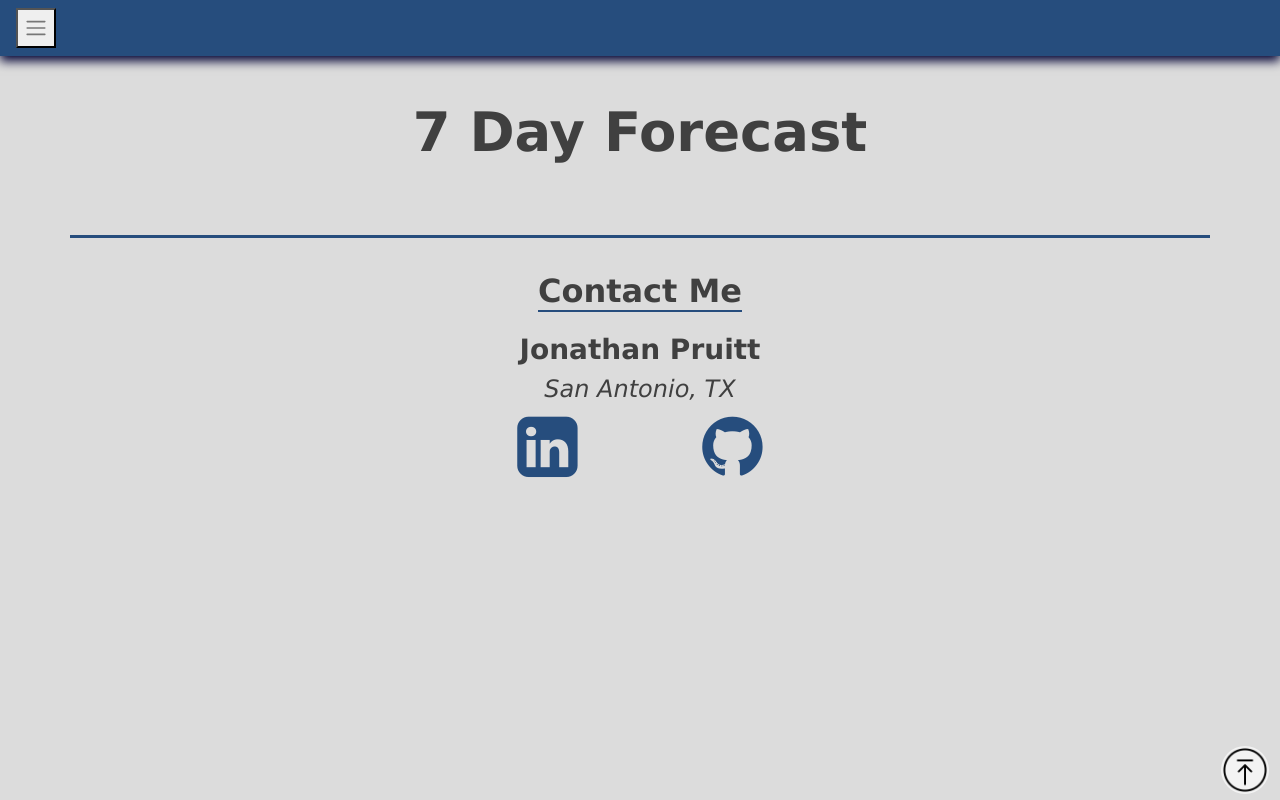
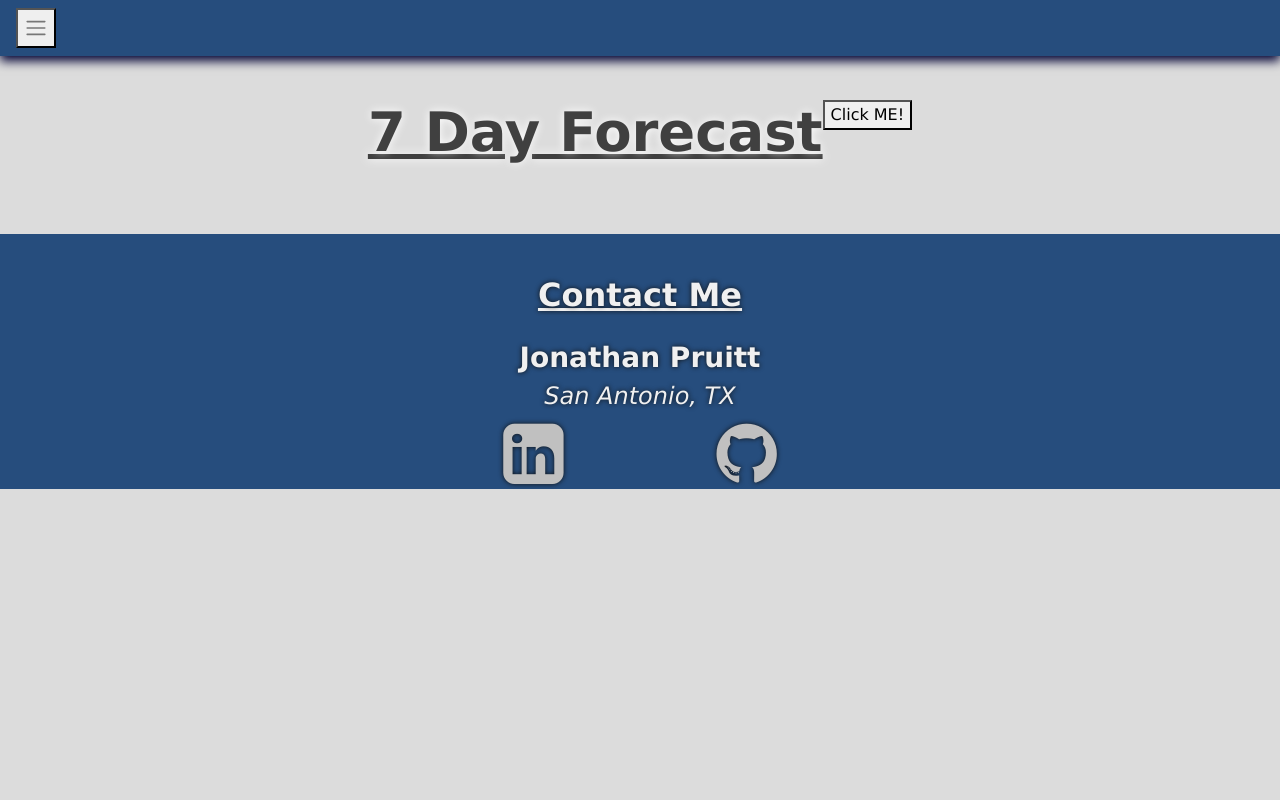
Before and after one commit to Jonathan-Pruitt/Forecast, a React (Create React App) app: page / in a window 1280 px wide. Built offline with nearby package versions, Linux system fonts and the light colour scheme; no server answers.

Commit message:
Created Framework for Geolocation

```diff
--- a/public/styles.css
+++ b/public/styles.css
@@ -3,11 +3,14 @@ html {
 }
 
 a {
-    color : #264d7d;
+    color : #c0c0c0;
+    transition : .3s;
 }
 
 a:hover {
     text-decoration: none;
+    color: #909090;
+    transition : .2s;
 }
 
 body {
@@ -16,12 +19,18 @@ body {
     font-family: Verdana, Geneva, Tahoma, sans-serif;
 }
 
-.bordered {
-    border: 1px solid red;
+.bg-img {
+    opacity: .6;
 }
 
-.bg-img {
-    opacity: .6;
+.crawl {
+    margin-bottom : 1%;
+    background-color: #264d7d;
+    position: absolute;
+    left: 0;
+    right: 0;
+    color: #f0f0f0;
+    text-shadow: 0 0 5px #101010;
 }
 
 .end-line {
@@ -49,10 +58,10 @@ body {
 .header {
     font-weight: bold;
     font-size: calc(3vw + 1rem);
+    text-shadow: 0 0 10px #ffffff;
 }
 
 #contact {
-    margin-top : 4%;
     margin-bottom : 2%;
     padding-top: 3%;
     border-top : 3px solid #264d7d;
@@ -75,6 +84,10 @@ body {
     overflow: visible;
 }
 
+.txt-underline {
+    text-decoration: underline;
+}
+
 .no-pad {
     padding : 0;
 }
@@ -95,6 +108,7 @@ body {
 
 .post-nav {
     padding : 100px 0 0 0;
+    margin-bottom : 4%;
 }
 
 .uniform {
@@ -137,15 +151,21 @@ body {
     text-shadow: 3px 3px 6px #101010;
 }
 
-.text-underline {
-    border-bottom: 2px solid #264d7d;
-}
-
 .fixed-arrow {
     position: fixed;
     right: 5px;
     bottom: 5px;
     z-index: 1030;
+}
+
+.arrow-hide {
+    opacity : 0;
+    transition : .3s;
+}
+
+.arrow-show {
+    opacity: 1;
+    transition : .7s;
 }
 
 .btn-up {
--- a/src/App.js
+++ b/src/App.js
@@ -17,6 +17,7 @@ import Navigator from "./components/Navigator";
 import Header from "./components/Header";
 import Footer from "./components/Footer";
 import TopIcon from "./components/TopIcon";
+import GeoSearch from "./components/GeoSearch";
 
 import { useEffect, useState } from "react";
 
@@ -109,6 +110,7 @@ function App() {
       <Navigator view={setView}/>
       <div className="row d-flex justify-content-center post-nav">
         <Header location={grid}/>
+        <GeoSearch />
         {forecast.loaded !== false && <Forecast periods={forecast} view={view}/>}
       </div>
       <Footer />
--- a/src/components/Footer.js
+++ b/src/components/Footer.js
@@ -2,7 +2,7 @@ function Footer() {
     return (
         <div className="crawl row d-flex justify-content-center">
             <h2 id="contact" className="col-12 text-center">
-                <strong className="text-underline">
+                <strong className="txt-underline">
                     Contact Me
                 </strong>
             </h2>
--- /dev/null
+++ b/src/components/GeoSearch.js
@@ -0,0 +1,31 @@
+import { useEffect, useState } from "react";
+
+// USE THIS API TO FIND GEOLOCATION
+
+// EXAMPLE
+// https://nominatim.openstreetmap.org/search.php?q=8610+kihnu&format=jsonv2
+
+// FORM
+// https://nominatim.openstreetmap.org/search?{{params}}
+
+function GeoSearch() {
+    const [refreshTrigger, setRefreshTrigger] = useState(0)
+
+    useEffect(deriveLocation, [refreshTrigger])
+
+    function deriveLocation() {
+        console.log('spotted')
+    }
+
+    function findLocation() {
+        setRefreshTrigger(prev => prev +1)
+    }
+
+    return (
+        <div>
+            <button onClick={findLocation}>Click ME!</button>
+        </div>
+    )
+}
+
+export default GeoSearch;
--- a/src/components/Header.js
+++ b/src/components/Header.js
@@ -1,7 +1,7 @@
 function Header(props) {
     return (
         <div className="text-center pb-3">
-            <h1 className="header">7 Day Forecast</h1>
+            <h1 className="header txt-underline">7 Day Forecast</h1>
             {props.location.loaded && <h2 className="header">{props.location.city + ", " + props.location.state}</h2>}
         </div>
     )
--- a/src/components/TopIcon.js
+++ b/src/components/TopIcon.js
@@ -1,11 +1,27 @@
+import { useEffect, useState } from 'react';
 import top from '../resources/top_icon.png'
 
 function TopIcon() {
 
+    const [vis, setVis] = useState('arrow-hide')
+
+    useEffect(() => {
+        function handleScroll() {
+            if (window.scrollY > 200) {
+                setVis('arrow-show')
+            } else {
+                setVis('arrow-hide')
+            }
+        }
+        window.addEventListener('scroll', handleScroll)
+
+        return () => window.removeEventListener('scroll', handleScroll)
+    }, [])
+
     return (
         <div className="fixed-arrow">
             <button className="btn-up" type='button' onClick={() => '#'}>
-                <a href="#top">
+                <a href="#top" className={vis}>
                     <img className="top-arrow" src={top} alt="To top of page"/>
                 </a>
             </button>
```
